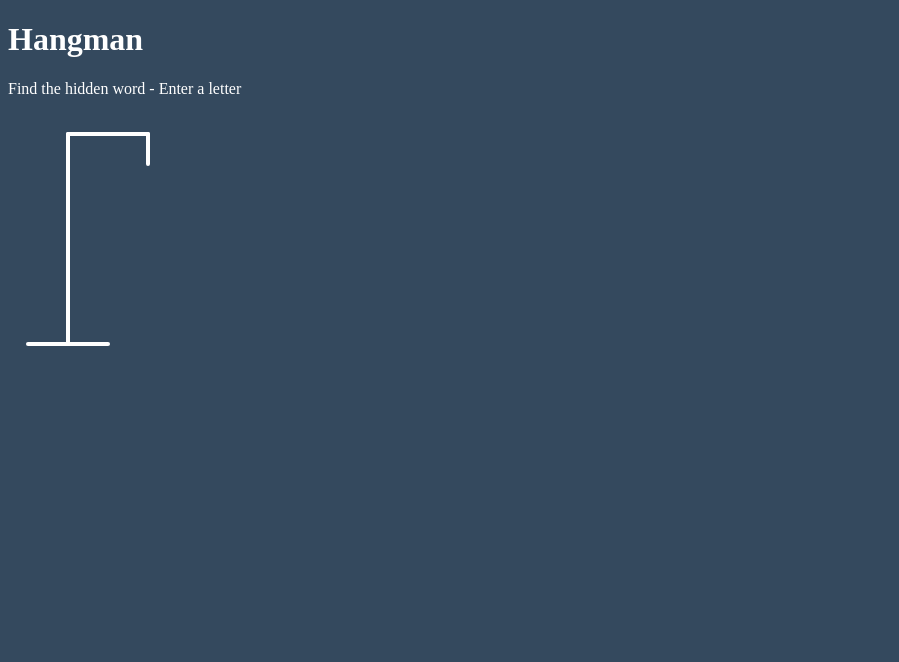
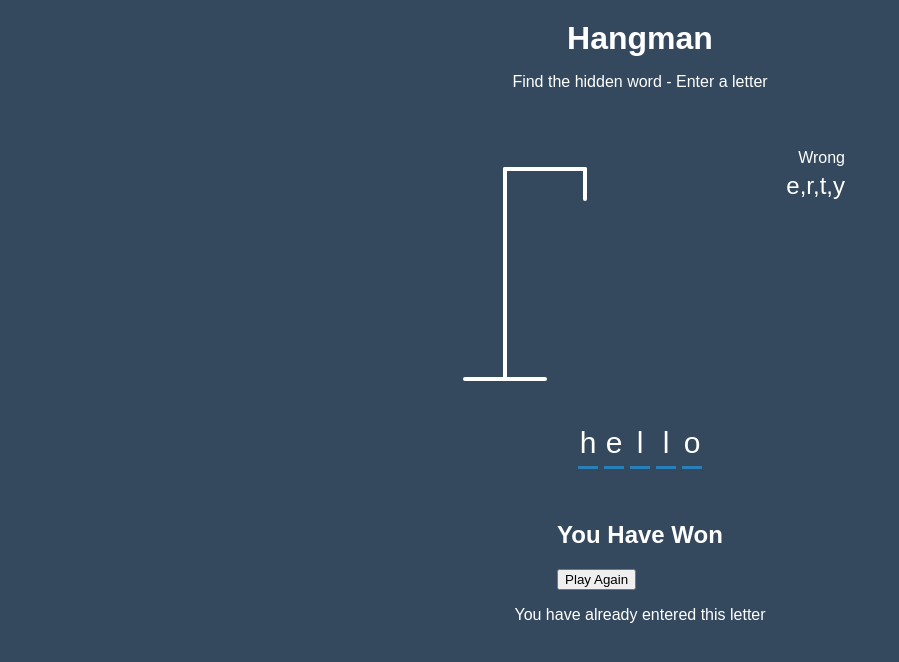
Before and after one commit to chiDraEVE/vanillawebprojects, a website: page src/Ch8-HangmanGame/index.html in a window 1280 px wide. Shown: the whole page, without its empty margins (0-899 px from the left). Drawn offline with Linux system fonts and the light colour scheme.

Commit message:
41. Main Styling

```diff
--- a/src/Ch8-HangmanGame/index.html
+++ b/src/Ch8-HangmanGame/index.html
@@ -29,6 +29,33 @@
 		<line x1="140" y1="150" x2="120" y2="180" class="figure-part"/>
 		<line x1="140" y1="150" x2="160" y2="180" class="figure-part"/>
 	</svg>
+
+	<div class="wrong-letters-container">
+		<div id="wrong-letters">
+			<p>Wrong</p>
+			<span>e,r,t,y</span>
+		</div>
+	</div>
+	<div class="word" id="word">
+		<div class="letter">h</div>
+		<div class="letter">e</div>
+		<div class="letter">l</div>
+		<div class="letter">l</div>
+		<div class="letter">o</div>
+	</div>
+</div>
+
+<!-- Container for final message -->
+<div class="popup-container" id="popup-container">
+	<div class="popup">
+		<h2 id="final-message">You Have Won</h2>
+		<button id="play-button">Play Again</button>
+	</div>
+</div>
+
+<!-- Notification -->
+<div class="notification-container" id="notification-container">
+	<p>You have already entered this letter</p>
 </div>
 </body>
 </html>
--- a/src/Ch8-HangmanGame/style.sass
+++ b/src/Ch8-HangmanGame/style.sass
@@ -1,6 +1,26 @@
+*
+  box-sizing: border-box
+
 body
   background-color: #34495e
   color: #ffffff
+  font-family: Arial, Helvetica, sans-serif
+  display: flex
+  flex-direction: column
+  align-items: center
+  height: 80vh
+  margin: 0
+  overflow: hidden
+
+h1
+  margin: 20px 0 0
+
+.game-container
+  padding: 20px 30px
+  position: relative
+  margin: auto
+  height: 350px
+  width: 450px
 
 .figure
   &-container
@@ -11,3 +31,34 @@ body
 
   &-part
     display: none
+
+.wrong-letters-container
+  position: absolute
+  top: 20px
+  right: 20px
+  display: flex
+  flex-direction: column
+  text-align: right
+
+  & p
+    margin: 0 0 5px
+
+  & span
+    font-size: 24px
+
+.word
+  display: flex
+  position: absolute
+  bottom: 10px
+  left: 50%
+  transform: translateX(-50%)
+
+.letter
+  border-bottom: 3px solid #2980b9
+  display: inline-flex
+  font-size: 30px
+  align-items: center
+  justify-content: center
+  margin: 0 3px
+  height: 50px
+  width: 20px
```
Also changed, not shown: src/Ch8-HangmanGame/style.css.
